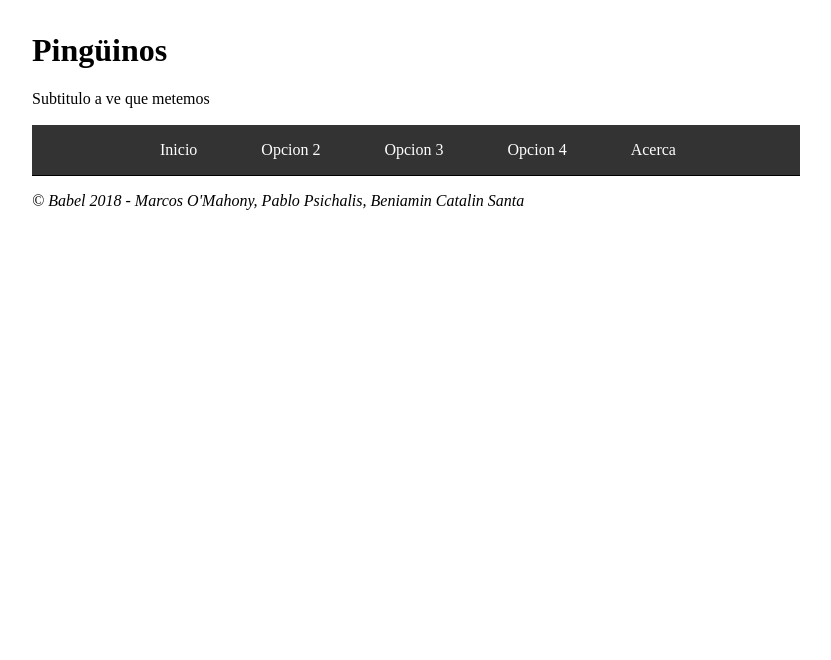
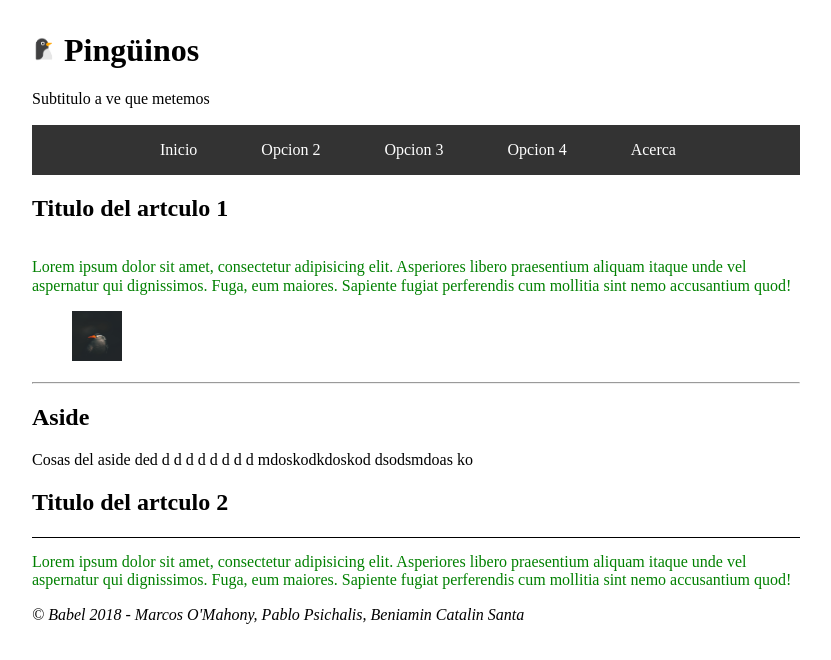
Before and after one commit to marcosomahony/practicaHTML, a website with bundled scripts: page index.html in a window 1280 px wide. Shown: the whole page, without its empty margins (224-1055 px from the left). Built offline with nearby package versions, Linux system fonts and the light colour scheme.

Commit message:
Problemas con el articulo 1

```diff
--- a/css/styles.css
+++ b/css/styles.css
@@ -3,6 +3,19 @@
 .wrapper{
     width: 60%;
     margin: 2rem auto;
+}
+
+.ping1{
+    /*width: 35%;
+    height: 65%;*/
+    width: 50px;
+    height: 50px;
+}
+
+article p, article h2 article figure{
+    float: left;
+    display:  inline;
+    color: green;
 }
 
 footer{
@@ -44,3 +57,8 @@ nav li a{
 nav li a:hover {
     background-color: #111;
 }
+
+h1 img{
+    width: 1.5rem;
+    height: 1.5rem;
+}
--- a/index.html
+++ b/index.html
@@ -13,7 +13,7 @@
 <body>
     <div class="wrapper">
         <header>
-            <h1>Pingüinos</h1>
+            <h1><img src="./assets/favicon.png"></img> Pingüinos  </h1>
             <p>Subtitulo a ve que metemos</p>
         </header>
         <nav>
@@ -27,13 +27,38 @@
         </nav>
         <main>
             <article class="art1">
+                <h2>
+                    Titulo del artculo 1
+                </h2>
+                <p>
+                    Lorem ipsum dolor sit amet, consectetur adipisicing elit. Asperiores libero praesentium aliquam itaque unde vel aspernatur qui dignissimos. Fuga, eum maiores. Sapiente fugiat perferendis cum mollitia sint nemo accusantium quod!
+                </p>
+                <figure>
+                    <img src="./assets/ping1.jpg" alt="Pinguino en fondo negro" class="ping1">
+                </figure>
+            </article>
 
-            </article>
             <aside>
+                <hr>
+                <div>
+                    <h2>
+                        Aside
+                    </h2>
+                    <p>
+                        Cosas del aside ded d d d d d d d d mdoskodkdoskod dsodsmdoas ko
+                    </p>
+                </div>
+            </aside>
 
-            </aside>
-            <article class="art2">
-
+            <article class="art1">
+                <div>
+                    <h2>
+                        Titulo del artculo 2
+                    </h2>
+                    <p>
+                        Lorem ipsum dolor sit amet, consectetur adipisicing elit. Asperiores libero praesentium aliquam itaque unde vel aspernatur qui dignissimos. Fuga, eum maiores. Sapiente fugiat perferendis cum mollitia sint nemo accusantium quod!
+                    </p>
+                </div>
             </article>
         </main>
         <footer>
```
Also changed, not shown: assets/ping1.jpg (added).
